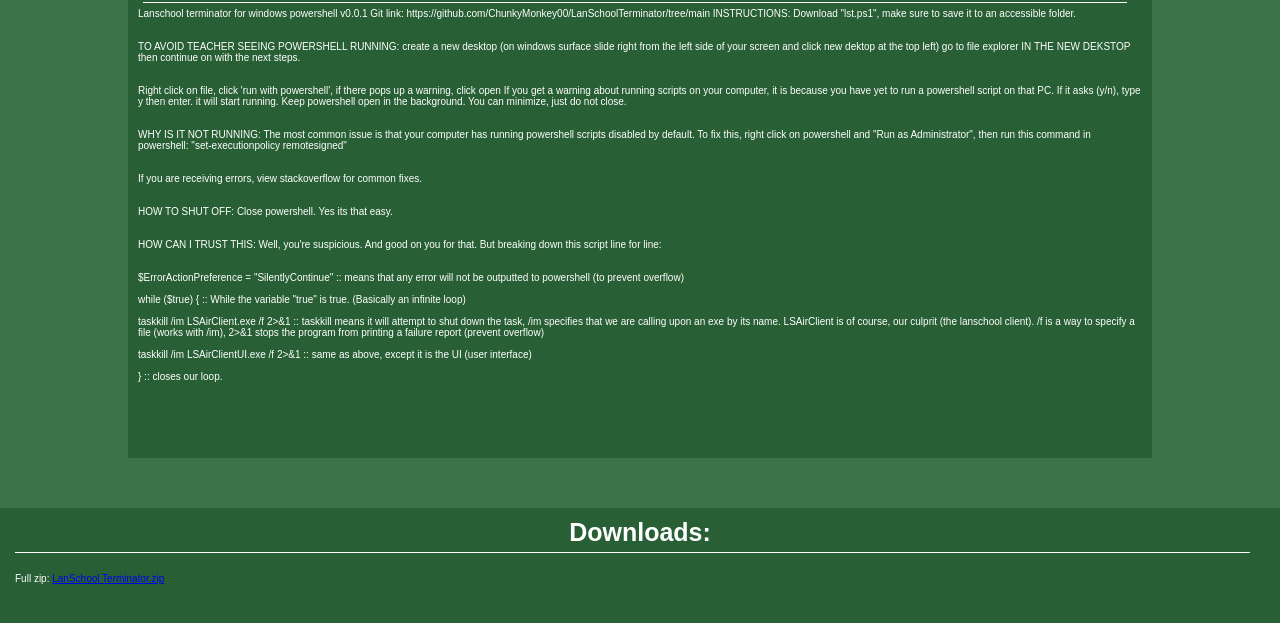
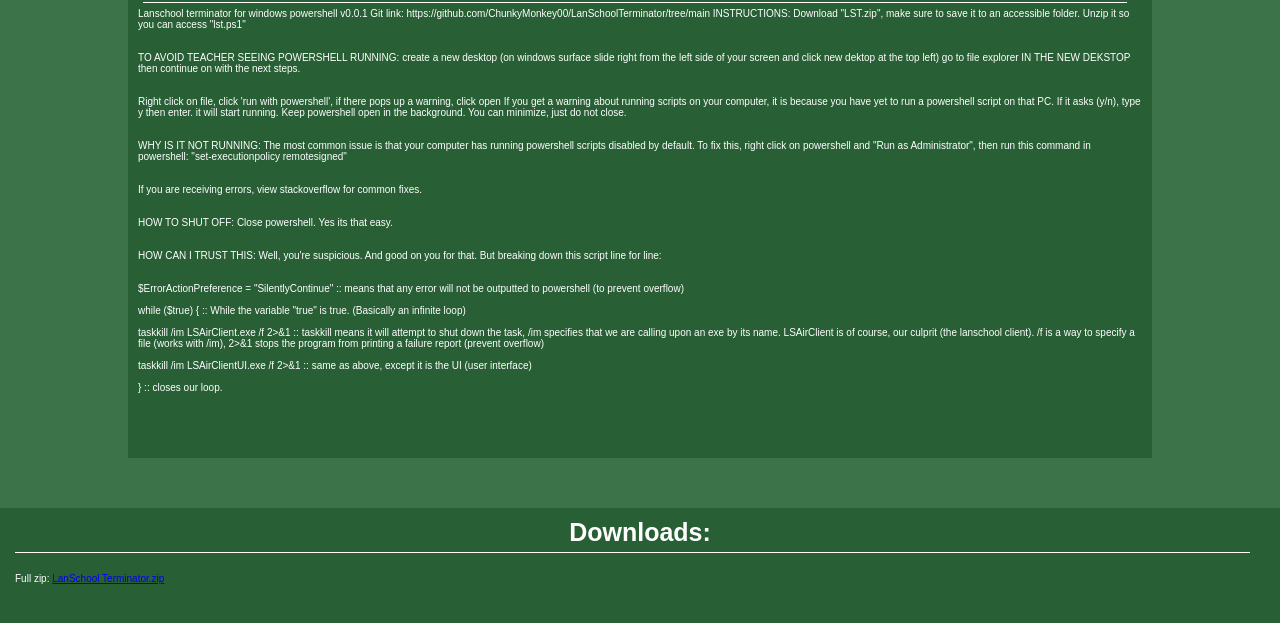
Before and after one commit to ChunkyMonkey00/LanSchoolTerminator, a plain HTML site: page index.html in a window 1280 px wide. Shown: the part 167-790 px from the top of the page. Drawn offline with Linux system fonts and the light colour scheme; a web font is replaced by a local one.

Commit message:
Update index.html

```diff
--- a/index.html
+++ b/index.html
@@ -44,7 +44,7 @@ Black-Blue: rgb(53,64,69)
       Lanschool terminator for windows powershell v0.0.1
 Git link: https://github.com/ChunkyMonkey00/LanSchoolTerminator/tree/main
 INSTRUCTIONS:
-Download "lst.ps1", make sure to save it to an accessible folder.
+Download "LST.zip", make sure to save it to an accessible folder. Unzip it so you can access "lst.ps1"
 <br>
 <br>
 <br>
```
